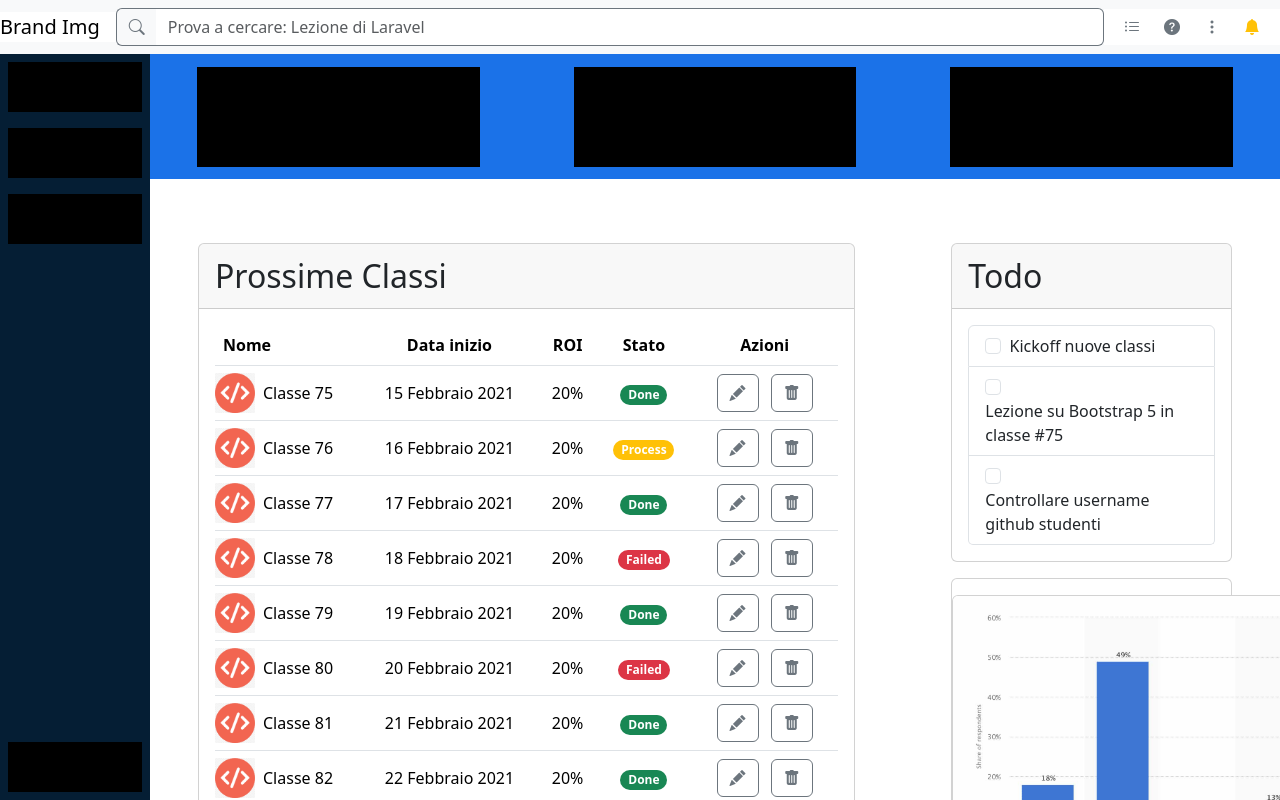
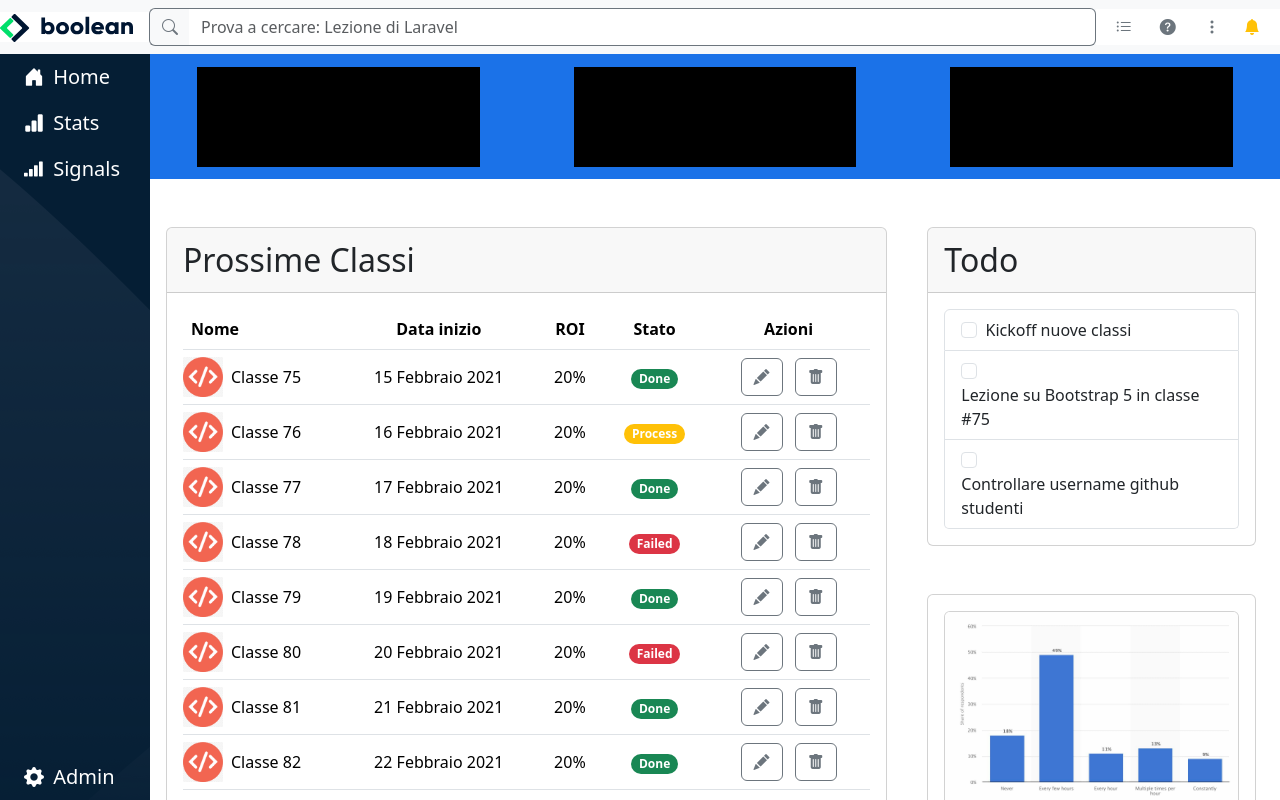
Before and after one commit to simonecarcagni/html-css-bootstrap-dashboard, a plain HTML site: page index.html in a window 1280 px wide. Drawn offline with nearby package versions, Linux system fonts and the light colour scheme.

Commit message:
Elaborazione responsive di header, aside e main/2

```diff
--- a/css/style.css
+++ b/css/style.css
@@ -19,7 +19,6 @@ html{
 .debug aside{
     background-color: #051e34;
     height: 100%;
-    width: 150px;
 }
 
 main {
@@ -29,18 +28,12 @@ main {
 
 .debug main .container-fluid{
     height: calc(100vh - 54px);
-    width: calc(100% - 150px);
 }
 
 .debug main .row {
     background-color: green;
 }
 
-.debug aside .col-12{
-    width: calc(100% - 16px);
-    background-color: black;
-    height: 50px;
-}
 
 .ms_header_main{
     background-color: #1b72e8;
@@ -48,9 +41,17 @@ main {
     width: 100%;
 }
 
+aside{
+    background-image: url(../img/sidebar-bg.png);
+}
+
 .debug main .col-3{
     background-color: black;
     height: 100px;
+}
+
+.ms_logo_small{
+    display: none;
 }
 
 
@@ -63,3 +64,43 @@ main {
     background-repeat: no-repeat;
     background-position: center;
 }
+
+
+
+
+
+@media all and (max-width: 576px) {
+    .ms_logo_small{
+        margin-left: 20px;
+        width: 35px;
+        height: 35px;
+        display: inline-block;
+    }
+
+    .ms_logo_big{
+        display: none;
+    }
+
+    .ms_hidden{
+        display: none;
+    }
+
+    aside{
+        width: 75px;
+    }
+
+    main .container-fluid{
+        width: calc(100% - 75px);
+    }
+
+}
+
+@media all and (min-width: 576px) {
+    aside {
+        width: 150px;
+    }
+
+    main .container-fluid {
+        width: calc(100% - 150px);
+    }
+}
--- a/index.html
+++ b/index.html
@@ -17,7 +17,8 @@
                 <div class="container-fluid p-0">
                     <div class="bg-white">
                         <a class="navbar-brand">
-                            Brand Img
+                            <img class="ms_logo_big" src="./img/logo.svg" alt="Bolean logo">
+                            <img class="ms_logo_small" src="./img/mobile-logo.png" alt="Logo Small">
                         </a>
                     </div>
 
@@ -31,9 +32,10 @@
                         </div>
                     </form>
 
-                    <div class="bg-white d-flex px-2">
-                        <button type="button" class="btn text-secondary border-0 ">
-                            <i class="bi bi-list-ul"></i>
+                    <div class="bg-white d-flex px-2 ">
+                        <div class="ms_hidden">
+                            <button type="button" class="btn text-secondary border-0">
+                                <i class="bi bi-list-ul ms_button_hidden"></i>
                             </button>
                             <button type="button" class="btn text-secondary border-0">
                                 <i class="bi bi-question-circle-fill"></i>
@@ -41,6 +43,7 @@
                             <button type="button" class="btn text-secondary border-0">
                                 <i class="bi bi-three-dots-vertical"></i>
                             </button>
+                        </div>
 
                         <div class="dropstart">
 
@@ -68,21 +71,35 @@
             <div class="d-flex h-100">
 
             <aside class="d-flex flex-column flex-wrap">
-                <div class="col-12 m-2"></div>
-                <div class="col-12 m-2"></div>
-                <div class="col-12 m-2"></div>
-                <div class="col-12 mx-2 mt-auto mb-2"></div>
+                <div class="col-12 my-2 text-white fs-5 ms-4">
+                    <i class="bi bi-house-door-fill me-1"></i>
+                    <span class="ms_hidden">Home</span>
+                </div>
+                <div class="col-12 my-2 text-white fs-5 ms-4">
+                    <i class="bi bi-bar-chart-fill me-1"></i>
+                    <span class="ms_hidden">Stats</span>
+                </div>
+                <div class="col-12 my-2 text-white fs-5 ms-4">
+                    <i class="bi bi-reception-4 me-1"></i>
+                    <span class="ms_hidden">Signals</span>
+                </div>
+                <div class="col-12 mt-auto mb-2 text-white fs-5 ms-4">
+                    <i class="bi bi-gear-fill me-1"></i>
+                    <span class="ms_hidden">Admin</span>
+                </div>
             </aside>
 
             <div class="container-fluid p-0 overflow-y-scroll ">
                 <div class="ms_header_main d-flex justify-content-around">
-                    <div class="col-3 m-auto"></div>
+                    <div class="col-3 m-auto">
+
+                    </div>
                     <div class="col-3 m-auto"></div>
                     <div class="col-3 m-auto"></div>
                 </div>
-                <div class="ms_bottom_main  d-flex">
-                    <div class="col-8 p-5">
-                        <div class="card w-100 my-3" style="width: 18rem;">
+                <div class="ms_bottom_main flex-wrap d-flex">
+                    <div class="col-12 col-md-8 px-3 ">
+                        <div class="card w-100 my-5" style="width: 18rem;">
                             <div class="card-header fs-2">
                                 Prossime Classi
                             </div>
@@ -90,9 +107,9 @@
                                 <table class="table">
                                     <thead>
                                         <tr>
-                                            <th colspan="2">Nome</th>
-                                            <th scope="col" class="text-center">Data inizio</th>
-                                            <th scope="col" class="text-center">ROI</th>
+                                            <th colspan="4">Nome</th>
+                                            <th scope="col" class="text-center ms_hidden">Data inizio</th>
+                                            <th scope="col" class="text-center ms_hidden">ROI</th>
                                             <th scope="col" class="text-center">Stato</th>
                                             <th scope="col" class="text-center">Azioni</th>
                                         </tr>
@@ -100,9 +117,9 @@
                                     <tbody>
                                         <tr>
                                             <th class="ms_class_avatar" scope="row"></th>
-                                            <td colspan="1" class="align-middle">Classe 75</td>
-                                            <td class="text-center align-middle">15 Febbraio 2021</td>
-                                            <td class="text-center align-middle">20%</td>
+                                            <td colspan="3" class="align-middle">Classe 75</td>
+                                            <td class="text-center align-middle ms_hidden">15 Febbraio 2021</td>
+                                            <td class="text-center align-middle ms_hidden">20%</td>
                                             <td class="text-center align-middle"><span class="badge rounded-pill text-bg-success">Done</span></td>
                                             <td class="text-center align-middle">
                                                 <button type="button" class="btn btn-outline-secondary mx-1">
@@ -115,9 +132,9 @@
                                         </tr>
                                         <tr>
                                             <th class="ms_class_avatar" scope="row"></th>
-                                            <td colspan="1" class="align-middle">Classe 76</td>
-                                            <td class="text-center align-middle">16 Febbraio 2021</td>
-                                            <td class="text-center align-middle">20%</td>
+                                            <td colspan="3" class="align-middle">Classe 76</td>
+                                            <td class="text-center align-middle ms_hidden">16 Febbraio 2021</td>
+                                            <td class="text-center align-middle ms_hidden">20%</td>
                                             <td class="text-center align-middle"><span class="badge rounded-pill text-bg-warning text-white">Process</span></td>
                                             <td class="text-center align-middle">
                                                 <button type="button" class="btn btn-outline-secondary mx-1">
@@ -130,9 +147,9 @@
                                         </tr>
                                         <tr>
                                             <th class="ms_class_avatar" scope="row"></th>
-                                            <td colspan="1" class="align-middle">Classe 77</td>
-                                            <td class="text-center align-middle">17 Febbraio 2021</td>
-                                            <td class="text-center align-middle">20%</td>
+                                            <td colspan="3" class="align-middle">Classe 77</td>
+                                            <td class="text-center align-middle ms_hidden">17 Febbraio 2021</td>
+                                            <td class="text-center align-middle ms_hidden">20%</td>
                                             <td class="text-center align-middle"><span class="badge rounded-pill text-bg-success">Done</span></td>
                                             <td class="text-center align-middle">
                                                 <button type="button" class="btn btn-outline-secondary mx-1">
@@ -145,9 +162,9 @@
                                         </tr>
                                         <tr>
                                             <th class="ms_class_avatar" scope="row"></th>
-                                            <td colspan="1" class="align-middle">Classe 78</td>
-                                            <td class="text-center align-middle">18 Febbraio 2021</td>
-                                            <td class="text-center align-middle">20%</td>
+                                            <td colspan="3" class="align-middle">Classe 78</td>
+                                            <td class="text-center align-middle ms_hidden">18 Febbraio 2021</td>
+                                            <td class="text-center align-middle ms_hidden">20%</td>
                                             <td class="text-center align-middle"><span class="badge rounded-pill text-bg-danger">Failed</span></td>
                                             <td class="text-center align-middle">
                                                 <button type="button" class="btn btn-outline-secondary mx-1">
@@ -160,9 +177,9 @@
                                         </tr>
                                         <tr>
                                             <th class="ms_class_avatar" scope="row"></th>
-                                            <td colspan="1" class="align-middle">Classe 79</td>
-                                            <td class="text-center align-middle">19 Febbraio 2021</td>
-                                            <td class="text-center align-middle">20%</td>
+                                            <td colspan="3" class="align-middle">Classe 79</td>
+                                            <td class="text-center align-middle ms_hidden">19 Febbraio 2021</td>
+                                            <td class="text-center align-middle ms_hidden">20%</td>
                                             <td class="text-center align-middle"><span class="badge rounded-pill text-bg-success">Done</span></td>
                                             <td class="text-center align-middle">
                                                 <button type="button" class="btn btn-outline-secondary mx-1">
@@ -175,9 +192,9 @@
                                         </tr>
                                         <tr>
                                             <th class="ms_class_avatar" scope="row"></th>
-                                            <td colspan="1" class="align-middle">Classe 80</td>
-                                            <td class="text-center align-middle">20 Febbraio 2021</td>
-                                            <td class="text-center align-middle">20%</td>
+                                            <td colspan="3" class="align-middle">Classe 80</td>
+                                            <td class="text-center align-middle ms_hidden">20 Febbraio 2021</td>
+                                            <td class="text-center align-middle ms_hidden">20%</td>
                                             <td class="text-center align-middle"><span class="badge rounded-pill text-bg-danger">Failed</span></td>
                                             <td class="text-center align-middle">
                                                 <button type="button" class="btn btn-outline-secondary mx-1">
@@ -190,9 +207,9 @@
                                         </tr>
                                         <tr>
                                             <th class="ms_class_avatar" scope="row"></th>
-                                            <td colspan="1" class="align-middle">Classe 81</td>
-                                            <td class="text-center align-middle">21 Febbraio 2021</td>
-                                            <td class="text-center align-middle">20%</td>
+                                            <td colspan="3" class="align-middle">Classe 81</td>
+                                            <td class="text-center align-middle ms_hidden">21 Febbraio 2021</td>
+                                            <td class="text-center align-middle ms_hidden">20%</td>
                                             <td class="text-center align-middle"><span class="badge rounded-pill text-bg-success">Done</span></td>
                                             <td class="text-center align-middle">
                                                 <button type="button" class="btn btn-outline-secondary mx-1">
@@ -205,9 +222,9 @@
                                         </tr>
                                         <tr>
                                             <th class="ms_class_avatar" scope="row"></th>
-                                            <td colspan="1" class="align-middle">Classe 82</td>
-                                            <td class="text-center align-middle">22 Febbraio 2021</td>
-                                            <td class="text-center align-middle">20%</td>
+                                            <td colspan="3" class="align-middle">Classe 82</td>
+                                            <td class="text-center align-middle ms_hidden">22 Febbraio 2021</td>
+                                            <td class="text-center align-middle ms_hidden">20%</td>
                                             <td class="text-center align-middle"><span class="badge rounded-pill text-bg-success">Done</span></td>
                                             <td class="text-center align-middle">
                                                 <button type="button" class="btn btn-outline-secondary mx-1">
@@ -222,7 +239,7 @@
                                 </table>
                             </div>
                         </div>
-                        <div class="card w-100 my-3" style="width: 18rem;">
+                        <div class="card w-100 my-5" style="width: 18rem;">
                             <div class="card-header fs-2">
                                 F.A.Q.
                             </div>
@@ -267,8 +284,8 @@
                             </div>
                         </div>
                     </div>
-                    <div class="col-4 p-5">
-                        <div class="card w-100 my-3" style="width: 18rem;">
+                    <div class="col-12 col-md-4 px-4">
+                        <div class="card w-100 my-5" style="width: 18rem;">
                             <div class="card-header fs-2">
                                 Todo
                             </div>
@@ -287,8 +304,8 @@
                                 </li>
                             </ul>
                         </div>
-                        <div class="card w-100 my-3" style="width: 18rem;">
-                            <div class="card m-auto my-3" style="width: 28rem;">
+                        <div class="card w-100 p-3 my-5" style="width: 18rem;">
+                            <div class="card w-100 " style="width: 18rem;">
                                 <img src="./img/stats.jpeg" class="card-img-top" alt="Graphic">
                                 <div class="card-body">
                                     <h5 class="card-title">Utenti Attivi</h5>
```
Lines whose indentation alone changed are shown as unchanged.
